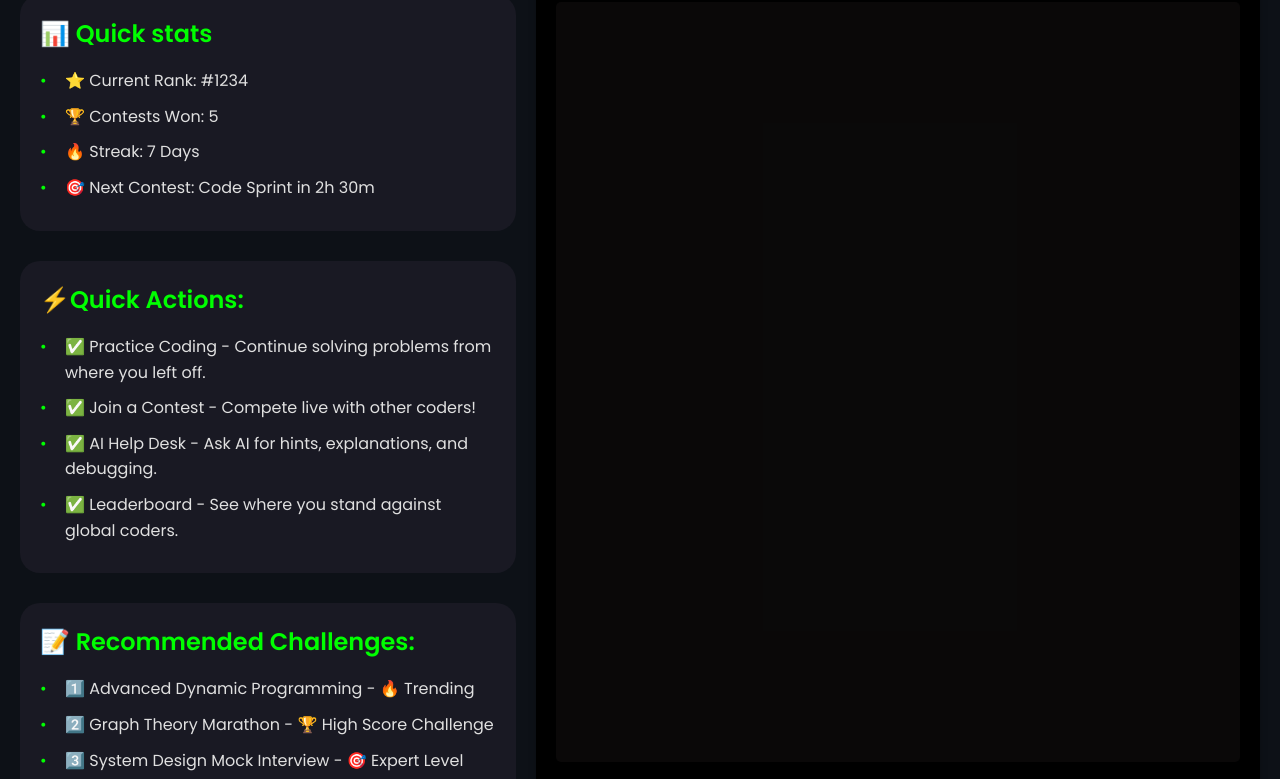
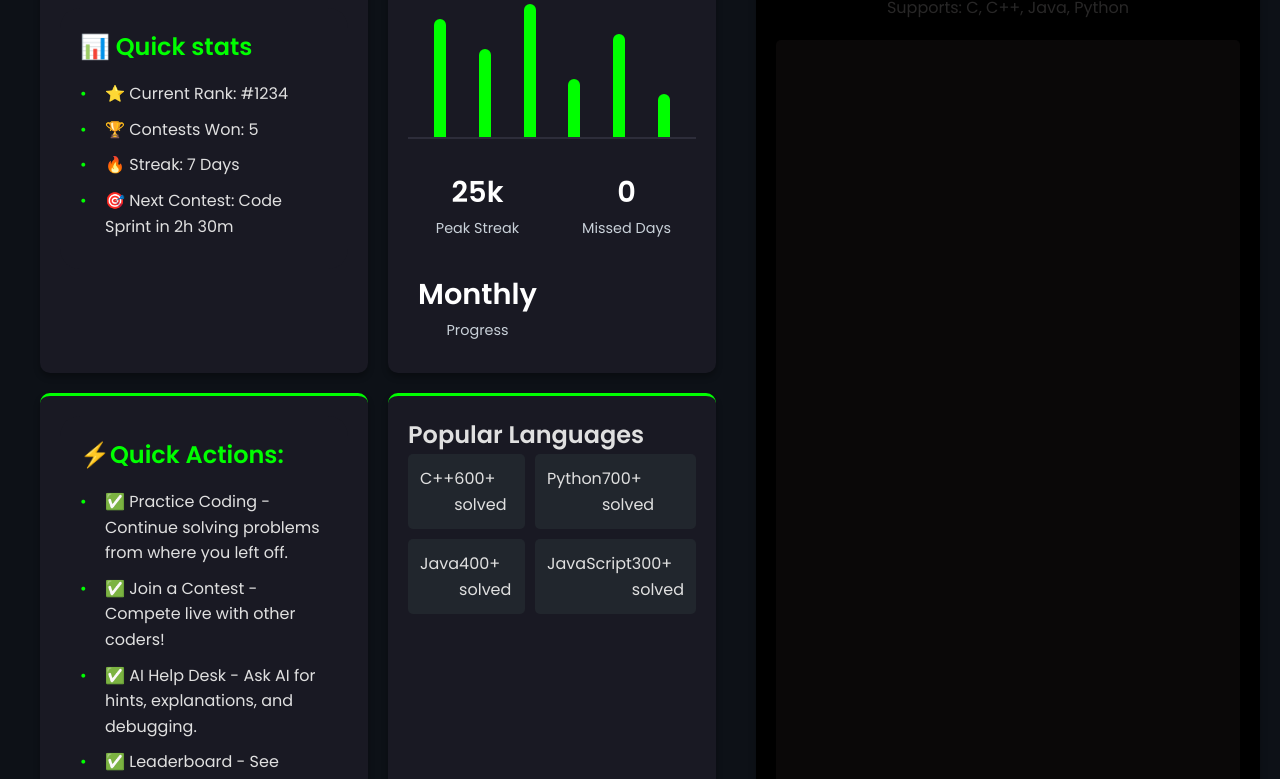
Before and after one commit to vikashgupta16/CodeBattle-Arena, a website: page client/private/HomePage/codigo.html in a window 1280 px wide. Shown: the part 132-911 px from the top of the page. Drawn offline with nearby package versions, Linux system fonts and the light colour scheme.

Commit message:
Dashboard FIX

```diff
--- a/client/private/HomePage/codigo.css
+++ b/client/private/HomePage/codigo.css
@@ -377,6 +377,7 @@ main {
     background-color: var(--success-hover);
 }
 
+
 /* Responsive Design */
 @media (max-width: 992px) {
     .home-section {
@@ -422,8 +423,7 @@ main {
         padding: 20px 10px;
     }
 }
-
-        #chat-assistant {
+ #chat-assistant {
             width: 100%;
             height: 100%;
             background-color: #000000;
@@ -474,3 +474,141 @@ main {
         #send-button:hover {
             background-color: #154519da;
         }
+/* ===== New Dashboard Styles ===== */
+.dashboard-grid {
+    display: grid;
+    grid-template-columns: repeat(auto-fit, minmax(300px, 1fr));
+    gap: 20px;
+    padding: 20px;
+    margin-bottom: 20px;
+}
+
+.dashboard-card {
+    background-color: #191923;
+    border-radius: 10px;
+    padding: 20px;
+    box-shadow: 0 4px 6px rgba(0,0,0,0.3);
+    border-top: 3px solid #00ff00;
+}
+
+/* Activity Graph */
+.graph-container {
+    height: 150px;
+    position: relative;
+    margin: 20px 0;
+}
+
+.graph-line {
+    position: absolute;
+    bottom: 0;
+    left: 0;
+    right: 0;
+    height: 2px;
+    background-color: #2d2d3a;
+}
+
+.graph-dots {
+    display: flex;
+    justify-content: space-around;
+    align-items: flex-end;
+    height: 100%;
+    padding: 0 10px;
+}
+
+.graph-dots span {
+    width: 12px;
+    background-color: #00ff00;
+    border-radius: 6px 6px 0 0;
+}
+
+/* Metrics */
+.activity-metrics {
+    display: grid;
+    grid-template-columns: repeat(2, 1fr);
+    gap: 10px;
+}
+
+.metric {
+    text-align: center;
+    padding: 10px;
+}
+
+.metric .value {
+    font-size: 1.8rem;
+    font-weight: bold;
+    color: #ffffff;
+    display: block;
+}
+
+.metric .label {
+    font-size: 0.9rem;
+    color: #c9d1d9;
+}
+
+/* Language List */
+.language-list {
+    display: grid;
+    grid-template-columns: repeat(2, 1fr);
+    gap: 10px;
+}
+
+.language-item {
+    background-color: #21262d;
+    padding: 12px;
+    border-radius: 5px;
+    display: flex;
+    justify-content: space-between;
+}
+
+/* ===== Navigation Updates ===== */
+.nav-toggle {
+    position: fixed;
+    top: 20px;
+    left: 20px;
+    z-index: 1000;
+    background: none;
+    border: none;
+    cursor: pointer;
+    padding: 0;
+}
+
+.nav-close {
+    position: absolute;
+    top: 20px;
+    right: 20px;
+    background: none;
+    border: none;
+    cursor: pointer;
+    padding: 0;
+    z-index: 1001;
+}
+
+.nav-icon {
+    width: 30px;
+    height: 30px;
+}
+
+/* ===== Preserved Original Styles ===== */
+.home-info {
+    /* Your original styles remain untouched */
+    margin-bottom: 20px;
+}
+
+.ai-chat {
+    /* Your original styles remain untouched */
+    position: relative;
+}
+
+/* Responsive Adjustments */
+@media (max-width: 768px)
+{
+.dashboard-grid
+{
+        grid-template-columns: 1fr;
+    }
+
+    .language-list,
+    .activity-metrics {
+        grid-template-columns: 1fr;
+    }
+}
--- a/client/private/HomePage/codigo.html
+++ b/client/private/HomePage/codigo.html
@@ -10,31 +10,42 @@
     <link href="https://fonts.googleapis.com/css2?family=Poppins:wght@400;600&display=swap" rel="stylesheet">
 </head>
 <body class="dark-theme">
-    <button class="nav-toggle outside-logo-sidebar" aria-label="Open navigation menu"></button>
+    <button class="nav-toggle outside-logo-sidebar" onclick="showNav()" aria-label="Open navigation menu">
+        <img src="assets/sidebar-icon.png" alt="Menu" class="nav-icon">
+    </button>
+
     <nav class="codingPageNav" aria-label="Main navigation">
-<button class="nav-close inside-logo-sidebar" aria-label="Close Navigation"></button>
+        <button class="nav-close inside-logo-sidebar" onclick="hideNav()" aria-label="Close navigation">
+            <img src="assets/sidebar-icon.png" alt="Close" class="nav-icon">
+        </button>
+
         <ul>
-            <li><a href="#home" class="nav-link current" data-section="home">Home</a></li>
-            <li><a href="#practice" class="nav-link" data-section="practice">Practice</a></li>
-            <li><a href="#stats" class="nav-link" data-section="stats">Stats</a></li>
-            <li><a href="#help" class="nav-link" data-section="help">Ask AI</a></li>
-            <li><a href="#contact" class="nav-link" data-section="contact">Contact Us</a></li>
-            <li class="nav-actions">
-                <select name="theme-toggle" id="theme-toggle" aria-label="Select theme">
-                    <option value="dark-theme" selected>Dark theme</option>
-                    <option value="light-theme">Light theme</option>
+            <li><a href="#home" class="nav-link current" onclick="showSection('home')">Home</a></li>
+            <li><a href="#practice" class="nav-link" onclick="showSection('practice')">Practice</a></li>
+            <li><a href="#stats" class="nav-link" onclick="showSection('stats')">Stats</a></li>
+            <li><a href="#help" class="nav-link" onclick="showSection('help')">Ask AI</a></li>
+            <li><a href="#contact" class="nav-link" onclick="showSection('contact')">Contact Us</a></li>
+            <li>
+                <select name="theme-toggle" id="theme-toggle">
+                    <option value="Dark-theme" selected>Dark theme</option>
+                    <option value="Light-theme">Light theme</option>
                 </select>
                 <a href="../LandingPage/index.html" class="logout-btn">Logout</a>
             </li>
         </ul>
     </nav>
-    <main>
-        <section id="home" class="section home-section">
-            <div class="home-content-left">
+
+    <main onclick="hideNav()">
+        <section id="home" class="home-section section">
+            <!-- Combined Dashboard Layout -->
+            <div class="dashboard-grid">
+                <!-- Overview Card with Original Content -->
+                <div class="dashboard-card">
                     <div class="welcome-txt">
                         <h1>💻 CodiGo Dashboard</h1>
                         <h2>Welcome, <span id="username">username</span></h2>
                     </div>
+
                     <div class="home-info">
                         <h2 id="stats">📊 Quick stats</h2>
                         <ul>
@@ -44,6 +55,40 @@
                             <li>🎯 Next Contest: Code Sprint in 2h 30m</li>
                         </ul>
                     </div>
+                </div>
+
+                <!-- Activity Card -->
+                <div class="dashboard-card">
+                    <h2>Activity</h2>
+                    <div class="graph-container">
+                        <div class="graph-line"></div>
+                        <div class="graph-dots">
+                            <span style="height:80%"></span>
+                            <span style="height:60%"></span>
+                            <span style="height:90%"></span>
+                            <span style="height:40%"></span>
+                            <span style="height:70%"></span>
+                            <span style="height:30%"></span>
+                        </div>
+                    </div>
+                    <div class="activity-metrics">
+                        <div class="metric">
+                            <span class="value">25k</span>
+                            <span class="label">Peak Streak</span>
+                        </div>
+                        <div class="metric">
+                            <span class="value">0</span>
+                            <span class="label">Missed Days</span>
+                        </div>
+                        <div class="metric">
+                            <span class="value">Monthly</span>
+                            <span class="label">Progress</span>
+                        </div>
+                    </div>
+                </div>
+
+                <!-- Quick Actions Card -->
+                <div class="dashboard-card">
                     <div class="home-info">
                         <h2 id="action">⚡Quick Actions:</h2>
                         <ul>
@@ -53,16 +98,46 @@
                             <li>✅ Leaderboard - See where you stand against global coders.</li>
                         </ul>
                     </div>
+                </div>
+
+                <!-- Languages Card -->
+                <div class="dashboard-card">
+                    <h2>Popular Languages</h2>
+                    <div class="language-list">
+                        <div class="language-item">
+                            <span>C++</span>
+                            <span>600+ solved</span>
+                        </div>
+                        <div class="language-item">
+                            <span>Python</span>
+                            <span>700+ solved</span>
+                        </div>
+                        <div class="language-item">
+                            <span>Java</span>
+                            <span>400+ solved</span>
+                        </div>
+                        <div class="language-item">
+                            <span>JavaScript</span>
+                            <span>300+ solved</span>
+                        </div>
+                    </div>
+                </div>
+
+                <!-- Challenges Card -->
+                <div class="dashboard-card">
                     <div class="home-info">
                         <h2 id="challenge">📝 Recommended Challenges:</h2>
                         <ul>
-                        <li>1️⃣ Advanced Dynamic Programming - 🔥 Trending</li>
-                        <li>2️⃣ Graph Theory Marathon - 🏆 High Score Challenge</li>
-                        <li>3️⃣ System Design Mock Interview - 🎯 Expert Level</li>
+                            <li>⿡ Advanced Dynamic Programming - 🔥 Trending</li>
+                            <li>⿢ Graph Theory Marathon - 🏆 High Score Challenge</li>
+                            <li>⿣ System Design Mock Interview - 🎯 Expert Level</li>
                             <li>📌 View All Challenges →</li>
                         </ul>
                     </div>
                 </div>
+            </div>
+
+            <!-- AI Chat (Unchanged) -->
             <div class="ai-chat">
                 <div id="chat-assistant">
                     <div id="header">Advanced Virtual Assistant for Coders</div>
@@ -75,10 +150,11 @@
                         <button id="send-button">Send</button>
                     </div>
                 </div>
-
             </div>
         </section>
-        <section id="practice" class="section practice-section">
+
+        <!-- Practice Section (Completely Unchanged) -->
+        <section id="practice" class="practice-section section">
             <p class="are-you-ready">ARE YOU READY!</p>
             <p>Practice Here, Rock Your Future</p>
             <h2>Practice a lot of code here, mainly C,C++,Java & Python</h2>
@@ -134,11 +210,12 @@
                         Ask anything and accelerate your learning journey!
                     </p>
                     <a href="#" class="practice-btn">Ask CODi Now</a>
-                </article>
                 </div>
             </div>
         </section>
-        <section id="contact" class="section contact-section">
+
+        <!-- Contact Section (Completely Unchanged) -->
+        <section id="contact" class="contact-section section">
             <h2 class="heading">Contact</h2>
             <form action="#" class="contact-form">
                 <input type="text" placeholder="Your Name" class="name" required>
@@ -148,16 +225,12 @@
             </form>
         </section>
     </main>
-    <!-- email js  -->
+
+    <!-- Scripts (Completely Unchanged) -->
     <script type="text/javascript" src="https://cdn.jsdelivr.net/npm/@emailjs/browser@4/dist/email.min.js"></script>
     <script src="https://unpkg.com/sweetalert/dist/sweetalert.min.js"></script>
-
     <script type="text/javascript">
-   (function(){
-      emailjs.init({
-        publicKey: "jS_OjCoYjCk6NEZxd",
-      });
-   })();
+        (function(){ emailjs.init({ publicKey: "jS_OjCoYjCk6NEZxd" }); })();
     </script>
     <script src="script.js"></script>
 </body>
```
Lines whose indentation alone changed are shown as unchanged.
